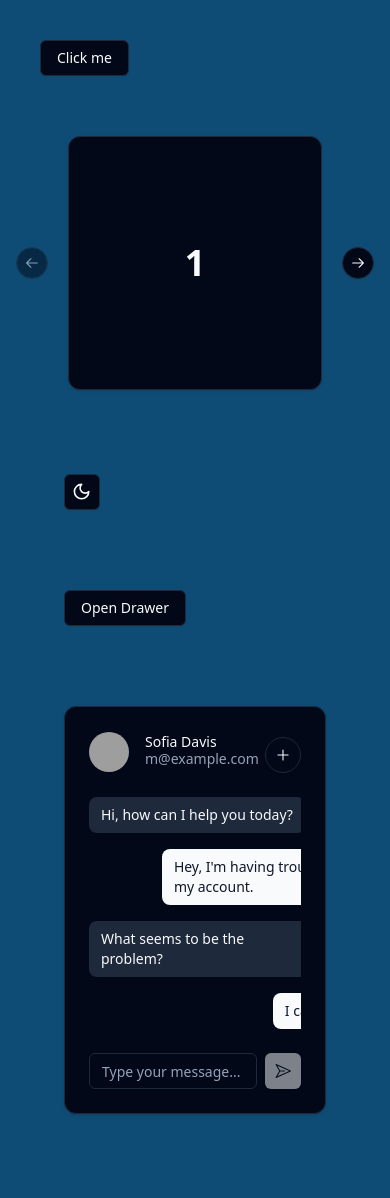
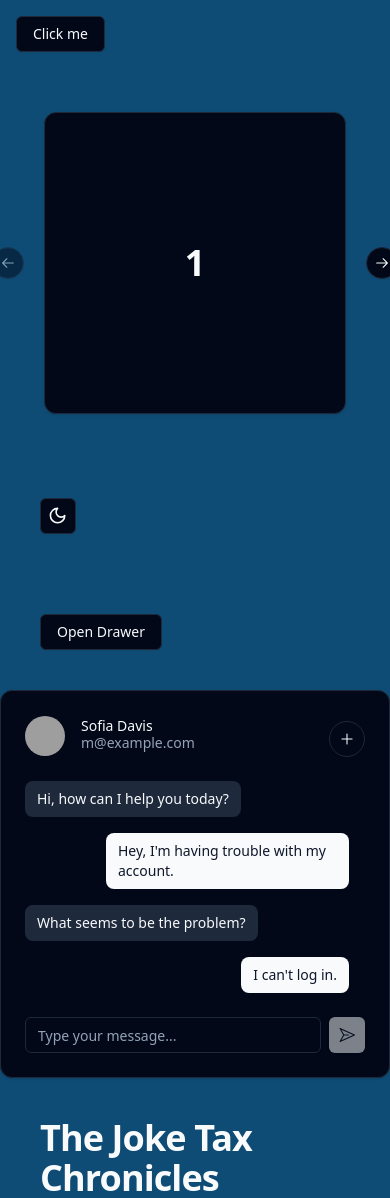
Before and after one commit to MaazAhmadd/socketio-test, a React (Vite) app: page / in a window 390 px wide. Shown: the top 1198 px of the page. Built offline with nearby package versions, Linux system fonts and the light colour scheme; grey boxes are pictures that could not be loaded.

Commit message:
chat updated

```diff
--- a/src/components/Unauthenticated.tsx
+++ b/src/components/Unauthenticated.tsx
@@ -14,7 +14,7 @@ import { CardsChat } from "./chatbox";
 
 const Unauthenticated = () => {
   return (
-    <div className="p-6">
+    <div className="md:p-6 ">
       <div className="p-4">
         <Button className="" variant="outline">
           Click me
@@ -47,7 +47,7 @@ const Unauthenticated = () => {
       <div className="p-10">
         <DrawerDemo />
       </div>
-      <div className="p-10">
+      <div className="md:p-10">
         <CardsChat />
       </div>
       <div className="p-10">
--- a/src/components/chatbox.tsx
+++ b/src/components/chatbox.tsx
@@ -66,6 +66,7 @@ const users = [
 type User = (typeof users)[number];
 
 export function CardsChat() {
+  const scrollAreaRef = React.useRef<HTMLDivElement | null>(null);
   const [open, setOpen] = React.useState(false);
   const [selectedUsers, setSelectedUsers] = React.useState<User[]>([]);
 
@@ -89,10 +90,21 @@ export function CardsChat() {
   ]);
   const [input, setInput] = React.useState("");
   const inputLength = input.trim().length;
+  React.useEffect(() => {
+    console.log(
+      "inside use effect chatbox ref .current: ",
+      scrollAreaRef.current
+    );
 
+    if (scrollAreaRef.current) {
+      scrollAreaRef.current.scrollTo({
+        top: scrollAreaRef.current.scrollHeight,
+      });
+    }
+  }, [messages]);
   return (
     <>
-      <Card>
+      <Card className="  w-full max-w-[400px]">
         <CardHeader className="flex flex-row items-center">
           <div className="flex items-center space-x-4">
             <Avatar>
@@ -122,8 +134,8 @@ export function CardsChat() {
           </TooltipProvider>
         </CardHeader>
         <CardContent>
-          <ScrollArea>
-            <div className="space-y-4 max-h-[60vh] pr-6">
+          <ScrollArea viewportRef={scrollAreaRef}>
+            <div className="space-y-4 pr-4 max-h-[60vh]">
               {messages.map((message, index) => (
                 <div
                   key={index}
--- a/src/components/ui/scroll-area.tsx
+++ b/src/components/ui/scroll-area.tsx
@@ -1,25 +1,30 @@
-import * as React from "react"
-import * as ScrollAreaPrimitive from "@radix-ui/react-scroll-area"
+import * as React from "react";
+import * as ScrollAreaPrimitive from "@radix-ui/react-scroll-area";
 
-import { cn } from "@/lib/utils"
+import { cn } from "@/lib/utils";
 
 const ScrollArea = React.forwardRef<
   React.ElementRef<typeof ScrollAreaPrimitive.Root>,
-  React.ComponentPropsWithoutRef<typeof ScrollAreaPrimitive.Root>
->(({ className, children, ...props }, ref) => (
+  React.ComponentPropsWithoutRef<typeof ScrollAreaPrimitive.Root> & {
+    viewportRef?: React.Ref<HTMLDivElement>;
+  }
+>(({ className, children, viewportRef, ...props }, ref) => (
   <ScrollAreaPrimitive.Root
     ref={ref}
     className={cn("relative overflow-hidden", className)}
     {...props}
   >
-    <ScrollAreaPrimitive.Viewport className="h-full w-full rounded-[inherit]">
+    <ScrollAreaPrimitive.Viewport
+      ref={viewportRef}
+      className="h-full w-full rounded-[inherit]"
+    >
       {children}
     </ScrollAreaPrimitive.Viewport>
     <ScrollBar />
     <ScrollAreaPrimitive.Corner />
   </ScrollAreaPrimitive.Root>
-))
-ScrollArea.displayName = ScrollAreaPrimitive.Root.displayName
+));
+ScrollArea.displayName = ScrollAreaPrimitive.Root.displayName;
 
 const ScrollBar = React.forwardRef<
   React.ElementRef<typeof ScrollAreaPrimitive.ScrollAreaScrollbar>,
@@ -40,7 +45,7 @@ const ScrollBar = React.forwardRef<
   >
     <ScrollAreaPrimitive.ScrollAreaThumb className="relative flex-1 rounded-full bg-border" />
   </ScrollAreaPrimitive.ScrollAreaScrollbar>
-))
-ScrollBar.displayName = ScrollAreaPrimitive.ScrollAreaScrollbar.displayName
+));
+ScrollBar.displayName = ScrollAreaPrimitive.ScrollAreaScrollbar.displayName;
 
-export { ScrollArea, ScrollBar }
+export { ScrollArea, ScrollBar };
```
